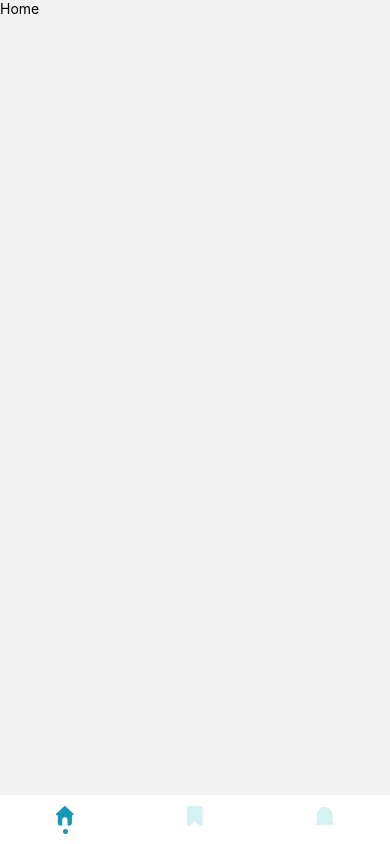
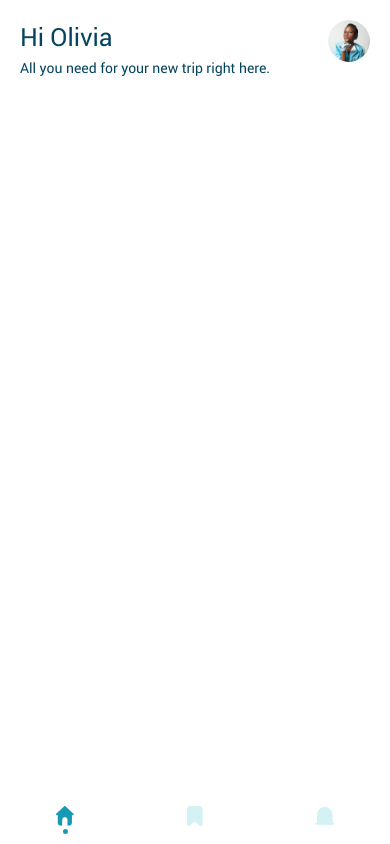
Before and after one commit to TidbitsJS/Pario, a React Native app: screen /Home in a window 390 px wide. Built offline with nearby package versions, Linux system fonts and the light colour scheme.

Commit message:
Home screen header

```diff
--- a/src/constants/index.js
+++ b/src/constants/index.js
@@ -1,5 +1,5 @@
 import icons from "./icons";
 import images from "./images";
-import { COLORS } from "./theme";
+import { COLORS, FONTS } from "./theme";
 
-export { images, icons, COLORS };
+export { images, icons, COLORS, FONTS };
--- a/src/constants/theme.js
+++ b/src/constants/theme.js
@@ -7,3 +7,11 @@ export const COLORS = {
 
   white: "#FFF",
 };
+
+export const FONTS = {
+  black: "Roboto-Black",
+  bold: "Roboto-Bold",
+  medium: "Roboto-Medium",
+  regular: "Roboto-Regular",
+  light: "Roboto-light",
+};
--- a/src/navigation/Tabs.js
+++ b/src/navigation/Tabs.js
@@ -39,6 +39,7 @@ const Tabs = () => {
         headerShown: false,
         tabBarStyle: {
           backgroundColor: COLORS.white,
+          elevation: 0,
         },
       })}
     >
--- a/src/screens/Home.js
+++ b/src/screens/Home.js
@@ -1,11 +1,64 @@
 import React from "react";
-import { View, Text } from "react-native";
+import {
+  View,
+  Text,
+  TouchableOpacity,
+  Image,
+  SafeAreaView,
+  StatusBar,
+  ScrollView,
+} from "react-native";
+import { COLORS, FONTS, images } from "../constants";
 
 const Home = () => {
   return (
-    <View>
-      <Text>Home</Text>
-    </View>
+    <SafeAreaView style={{ flex: 1, backgroundColor: COLORS.white }}>
+      <StatusBar backgroundColor={COLORS.white} barStyle="dark-content" />
+
+      <ScrollView>
+        <View style={{ flex: 1, padding: 20 }}>
+          <View
+            style={{
+              justifyContent: "space-between",
+              alignItems: "flex-start",
+              flexDirection: "row",
+            }}
+          >
+            <View style={{ flex: 1 }}>
+              <Text
+                style={{
+                  fontFamily: FONTS.regular,
+                  color: COLORS.tertiary,
+                  fontSize: 25,
+                }}
+              >
+                Hi Olivia
+              </Text>
+              <Text
+                style={{
+                  fontFamily: FONTS.regular,
+                  color: COLORS.tertiary,
+                  fontSize: 14,
+                  marginTop: 5,
+                }}
+              >
+                All you need for your new trip right here.
+              </Text>
+            </View>
+
+            <TouchableOpacity
+              style={{ width: 42, height: 42, borderRadius: 21 }}
+            >
+              <Image
+                source={images.userProfile}
+                resizeMode="cover"
+                style={{ width: "100%", height: "100%", borderRadius: 21 }}
+              />
+            </TouchableOpacity>
+          </View>
+        </View>
+      </ScrollView>
+    </SafeAreaView>
   );
 };
 
```
